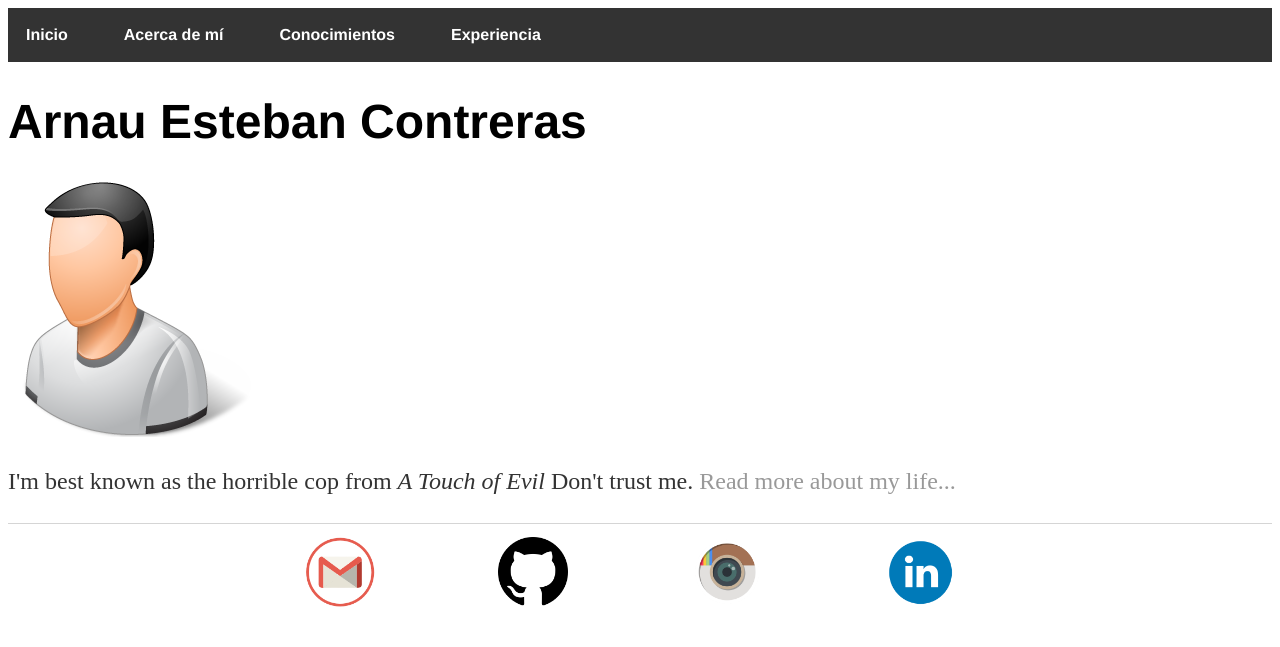
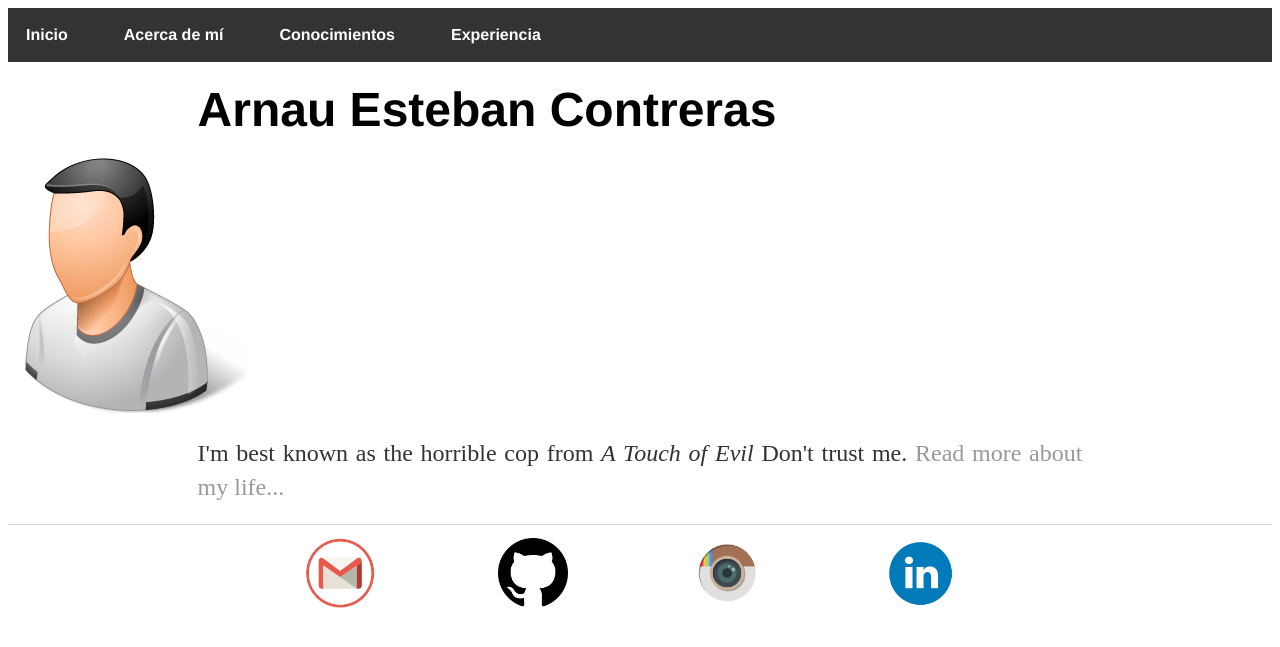
Before and after one commit to isx47590131/isx47590131.github.io, a Jekyll site: the page built from index.html, in a window 1280 px wide. Shown: the top 647 px of the page. Built offline with Jekyll 4.4.1, drawn with Linux system fonts in a browser that asks for light colours.

Commit message:
Update main.css

```diff
--- a/css/main.css
+++ b/css/main.css
@@ -22,13 +22,18 @@ a:hover {
 h1 {
     font-size: 3em;
     font-family:'Helvetica', 'Arial', 'Sans-Serif';
+    margin: 20px auto;
+    width: 70%;
 }
 p {
     font-size: 1.5em;
     line-height: 1.4em;
     color: #333;
     text-align: justify;
+    margin: 20px auto;
+    width: 70%;
 }
+/* footer + img-links*/
 footer {
     border-top: 1px solid #d5d5d5;
     font-size: .8em;
@@ -45,7 +50,7 @@ footer img:hover{
     transform: rotate(20deg);
 }
 
-
+/* posts */
 ul.posts {
     margin: 20px auto 40px;
     font-size: 1.5em;
```
